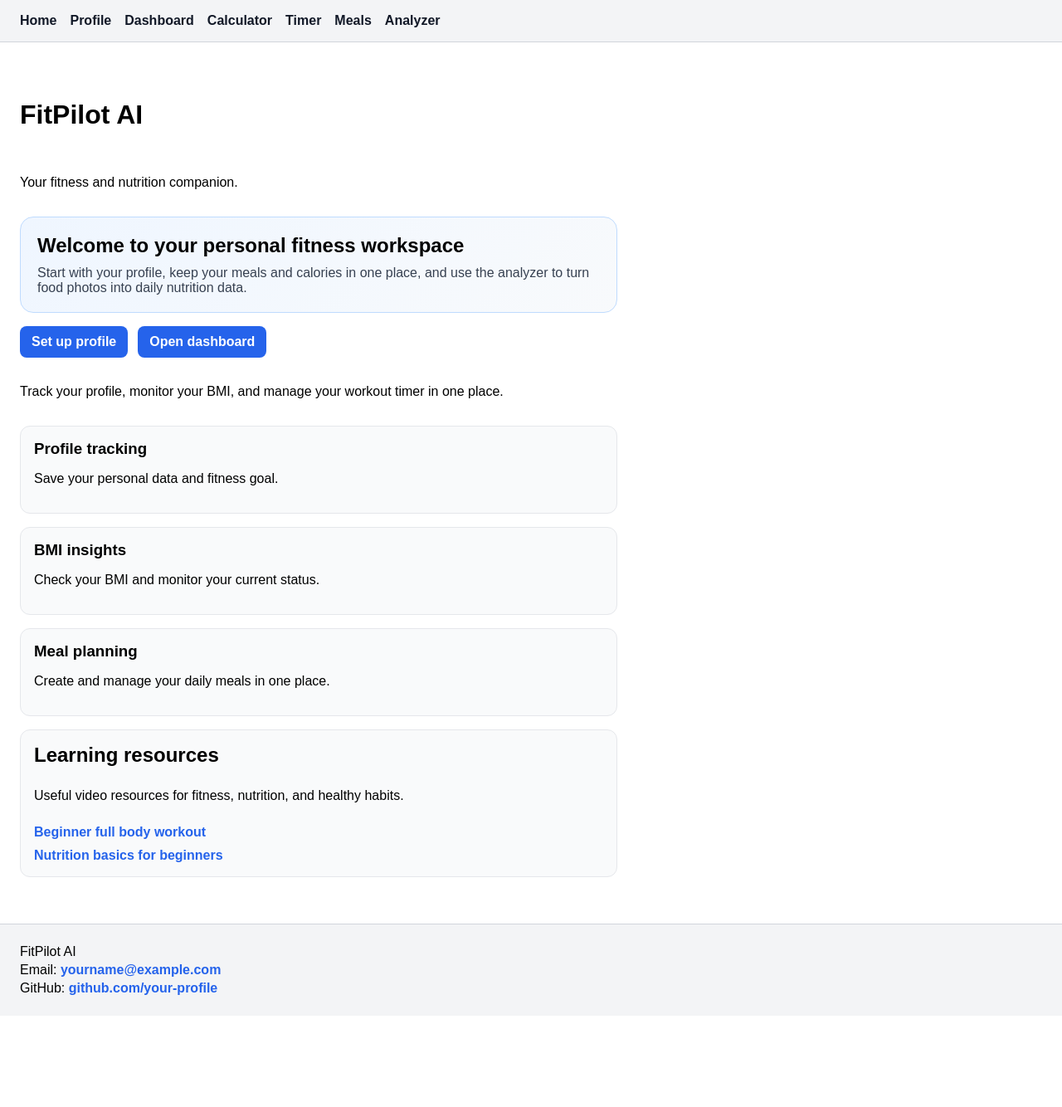
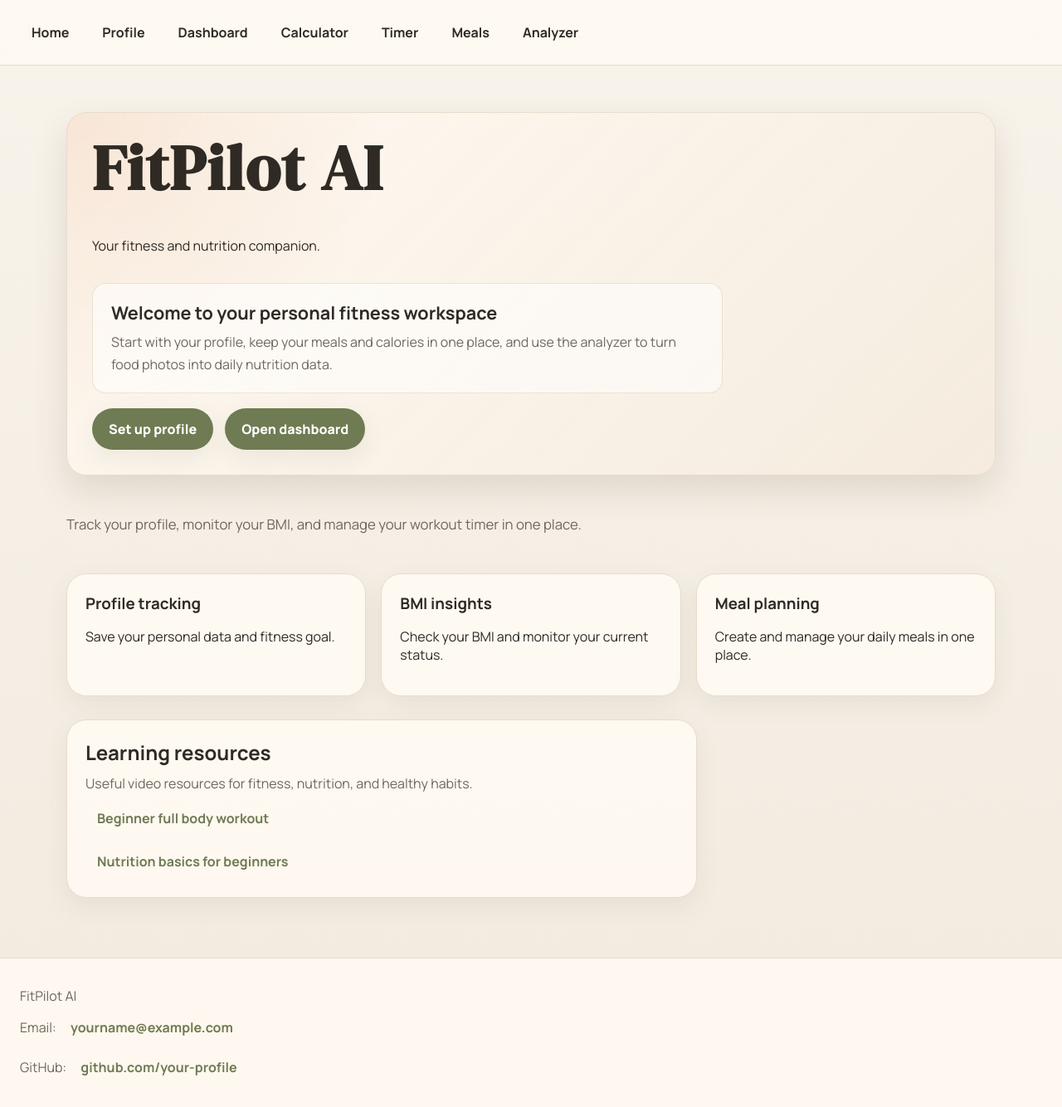
Before and after one commit to VladProtsyshyn/fitpilot-ai, a React (Vite) app: page / in a window 1280 px wide. Shown: the top 1334 px of the page at 83% size. Before the commit the page ends 1224 px from the top, so only its background shows below. Built offline with nearby package versions, Linux system fonts and the light colour scheme.

Commit message:
style: redesign home page with warm wellness hero

```diff
--- a/src/components/Footer/Footer.css
+++ b/src/components/Footer/Footer.css
@@ -1,20 +1,24 @@
 footer {
-    margin-top: 32px;
-    padding: 20px 24px;
-    background-color: #f3f4f6;
-    border-top: 1px solid #d1d5db;
+    margin-top: 48px;
+    padding: 28px 24px;
+    background-color: rgba(255, 250, 242, 0.9);
+    border-top: 1px solid var(--color-border);
+    color: var(--color-text-soft);
 }
 
 footer p {
-    margin: 4px 0;
+    margin: 6px 0;
 }
 
 footer a {
-    color: #2563eb;
+    color: var(--color-primary);
     text-decoration: none;
-    font-weight: 600;
+    font-weight: 700;
+    transition:
+        color var(--transition-base),
+        opacity var(--transition-base);
 }
 
 footer a:hover {
-    text-decoration: underline;
+    color: var(--color-accent);
 }
--- a/src/components/Layout/Layout.css
+++ b/src/components/Layout/Layout.css
@@ -1,4 +1,5 @@
 main {
-    padding: 24px;
-    max-width: 900px;
+    width: min(1120px, calc(100% - 32px));
+    margin: 0 auto;
+    padding: 40px 0 24px;
 }
--- a/src/components/Navigation/Navigation.css
+++ b/src/components/Navigation/Navigation.css
@@ -1,23 +1,38 @@
 nav {
-    padding: 16px 24px;
-    background-color: #f3f4f6;
-    border-bottom: 1px solid #d1d5db;
+    position: sticky;
+    top: 0;
+    z-index: 10;
+    padding: 18px 24px;
+    background-color: rgba(255, 250, 242, 0.82);
+    border-bottom: 1px solid var(--color-border);
+    backdrop-filter: blur(14px);
 }
 
 ul {
     display: flex;
-    gap: 16px;
+    flex-wrap: wrap;
+    gap: 12px;
     margin: 0;
     padding: 0;
     list-style: none;
 }
 
 a {
-    color: #111827;
+    display: inline-flex;
+    align-items: center;
+    padding: 10px 14px;
+    border-radius: 999px;
+    color: var(--color-text);
     text-decoration: none;
-    font-weight: 600;
+    font-weight: 700;
+    transition:
+        background-color var(--transition-base),
+        color var(--transition-base),
+        transform var(--transition-base);
 }
 
 a:hover {
-    color: #2563eb;
+    background-color: var(--color-accent-soft);
+    color: var(--color-primary);
+    transform: translateY(-1px);
 }
--- a/src/index.css
+++ b/src/index.css
@@ -1,8 +1,61 @@
+@import url('https://fonts.googleapis.com/css2?family=DM+Serif+Display:ital@0;1&family=Manrope:wght@400;500;600;700;800&display=swap');
+
+:root {
+  --color-background: #f6f1e8;
+  --color-surface: #fffaf2;
+  --color-surface-strong: #ffffff;
+  --color-text: #2f2a24;
+  --color-text-soft: #6f675d;
+  --color-primary: #6f7b52;
+  --color-primary-hover: #5d6845;
+  --color-accent: #d78c5b;
+  --color-accent-soft: #f3d7c4;
+  --color-border: #e7dccd;
+
+  --shadow-soft: 0 10px 30px rgba(91, 74, 53, 0.08);
+  --shadow-medium: 0 18px 40px rgba(91, 74, 53, 0.14);
+
+  --radius-sm: 10px;
+  --radius-md: 16px;
+  --radius-lg: 24px;
+
+  --transition-base: 180ms ease;
+}
+
 * {
   box-sizing: border-box;
 }
 
+html {
+  scroll-behavior: smooth;
+}
+
 body {
   margin: 0;
-  font-family: Arial, sans-serif;
+  background: linear-gradient(180deg, #f8f3eb 0%, #f2eadf 100%);
+  color: var(--color-text);
+  font-family: 'Manrope', sans-serif;
 }
+
+img {
+  max-width: 100%;
+  display: block;
+}
+
+button,
+input,
+select,
+textarea {
+  font: inherit;
+}
+
+h1,
+h2,
+h3 {
+  margin-top: 0;
+}
+
+h1 {
+  font-family: 'DM Serif Display', serif;
+  letter-spacing: 0.02em;
+}
--- a/src/pages/HomePage/HomePage.css
+++ b/src/pages/HomePage/HomePage.css
@@ -1,60 +1,65 @@
 .home-page {
     display: flex;
     flex-direction: column;
-    gap: 16px;
-    padding-top: 24px;
+    gap: 28px;
+    padding-top: 16px;
 }
 
-.home-welcome {
-    max-width: 720px;
-    padding: 20px;
-    background: linear-gradient(135deg, #eff6ff 0%, #f8fafc 100%);
-    border: 1px solid #bfdbfe;
-    border-radius: 16px;
+.home-page h1 {
+    font-size: clamp(3rem, 6vw, 5rem);
+    line-height: 0.95;
+    margin-bottom: 12px;
 }
 
-.home-welcome h2 {
-    margin: 0 0 10px;
-}
-
-.home-welcome p {
-    margin: 0;
-    color: #374151;
+.home-page > p {
+    max-width: 720px;
+    color: var(--color-text-soft);
+    font-size: 1.05rem;
+    line-height: 1.7;
 }
 
 .home-actions {
     display: flex;
-    gap: 12px;
+    flex-wrap: wrap;
+    gap: 14px;
 }
 
 .home-actions a {
-    padding: 10px 14px;
-    border-radius: 8px;
-    background-color: #2563eb;
+    padding: 14px 20px;
+    border-radius: 999px;
+    background-color: var(--color-primary);
     color: white;
     text-decoration: none;
-    font-weight: 600;
+    font-weight: 800;
+    box-shadow: var(--shadow-soft);
+    transition:
+        transform var(--transition-base),
+        background-color var(--transition-base),
+        box-shadow var(--transition-base);
 }
 
 .home-actions a:hover {
-    background-color: #1d4ed8;
+    background-color: var(--color-primary-hover);
+    transform: translateY(-2px);
+    box-shadow: var(--shadow-medium);
 }
 
 .home-features {
     display: grid;
-    gap: 16px;
-    max-width: 720px;
+    grid-template-columns: repeat(auto-fit, minmax(220px, 1fr));
+    gap: 18px;
 }
 
-.home-features div {
-    padding: 16px;
-    background-color: #f9fafb;
-    border: 1px solid #e5e7eb;
-    border-radius: 12px;
+.home-features div,
+.home-resources {
+    padding: 22px;
+    background-color: rgba(255, 250, 242, 0.92);
+    border: 1px solid var(--color-border);
+    border-radius: var(--radius-lg);
+    box-shadow: var(--shadow-soft);
 }
 
 .home-features h3 {
-    margin-top: 0;
     margin-bottom: 8px;
 }
 
@@ -62,23 +67,82 @@
     display: flex;
     flex-direction: column;
     gap: 10px;
-    max-width: 720px;
-    padding: 16px;
-    background-color: #f9fafb;
-    border: 1px solid #e5e7eb;
-    border-radius: 12px;
+    max-width: 760px;
 }
 
 .home-resources h2 {
     margin: 0;
 }
 
+.home-resources p {
+    margin: 0;
+    color: var(--color-text-soft);
+}
+
 .home-resources a {
-    color: #2563eb;
+    color: var(--color-primary);
     text-decoration: none;
-    font-weight: 600;
+    font-weight: 700;
 }
 
 .home-resources a:hover {
-    text-decoration: underline;
+    color: var(--color-accent);
 }
+
+.home-hero {
+    display: flex;
+    flex-direction: column;
+    gap: 18px;
+    padding: 30px;
+    background:
+        radial-gradient(circle at top left, rgba(215, 140, 91, 0.18), transparent 32%),
+        linear-gradient(135deg, rgba(255, 250, 242, 0.96), rgba(245, 235, 222, 0.9));
+    border: 1px solid var(--color-border);
+    border-radius: var(--radius-lg);
+    box-shadow: var(--shadow-medium);
+}
+
+.home-welcome {
+    max-width: 760px;
+    padding: 20px 22px;
+    background-color: rgba(255, 255, 255, 0.55);
+    border: 1px solid rgba(231, 220, 205, 0.8);
+    border-radius: var(--radius-md);
+}
+
+.home-welcome h2 {
+    margin-bottom: 8px;
+    font-size: 1.35rem;
+}
+
+.home-welcome p {
+    margin: 0;
+    color: var(--color-text-soft);
+    line-height: 1.7;
+}
+
+.home-features div {
+    transition:
+        transform var(--transition-base),
+        box-shadow var(--transition-base),
+        border-color var(--transition-base);
+}
+
+.home-features div:hover {
+    transform: translateY(-4px);
+    box-shadow: var(--shadow-medium);
+    border-color: rgba(215, 140, 91, 0.5);
+}
+
+.home-features div {
+    transition:
+        transform var(--transition-base),
+        box-shadow var(--transition-base),
+        border-color var(--transition-base);
+}
+
+.home-features div:hover {
+    transform: translateY(-4px);
+    box-shadow: var(--shadow-medium);
+    border-color: rgba(215, 140, 91, 0.5);
+}
--- a/src/pages/HomePage/HomePage.jsx
+++ b/src/pages/HomePage/HomePage.jsx
@@ -4,6 +4,7 @@ import './HomePage.css';
 function HomePage() {
     return (
         <div className="home-page">
+            <div className="home-hero">
                 <h1>FitPilot AI</h1>
                 <p>Your fitness and nutrition companion.</p>
 
@@ -18,6 +19,7 @@ function HomePage() {
                 <div className="home-actions">
                     <Link to="/profile">Set up profile</Link>
                     <Link to="/dashboard">Open dashboard</Link>
+                </div>
             </div>
             <p>
                 Track your profile, monitor your BMI, and manage your workout timer in
```
Lines whose indentation alone changed are shown as unchanged.
